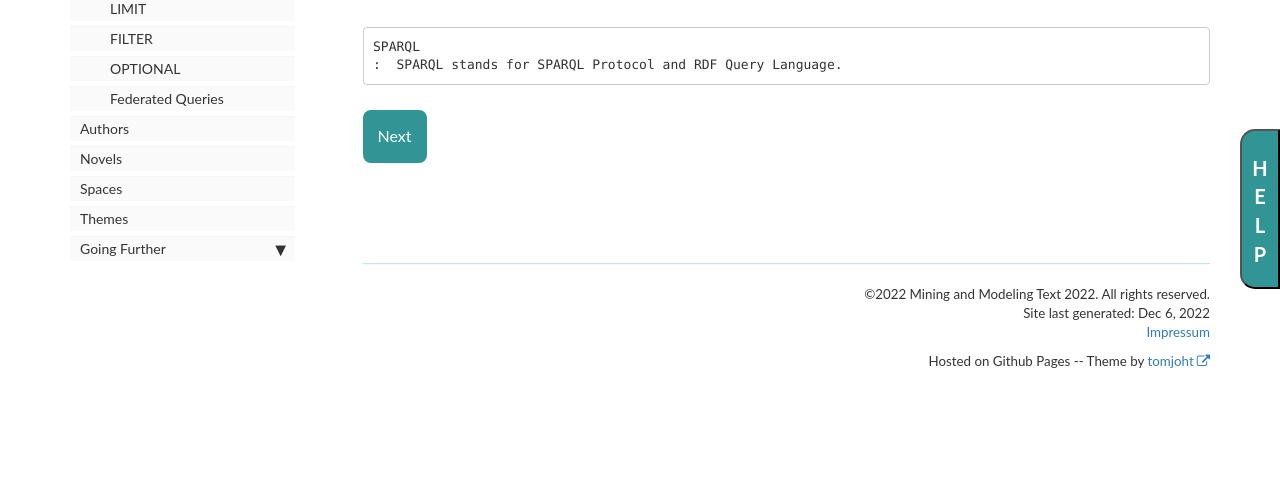
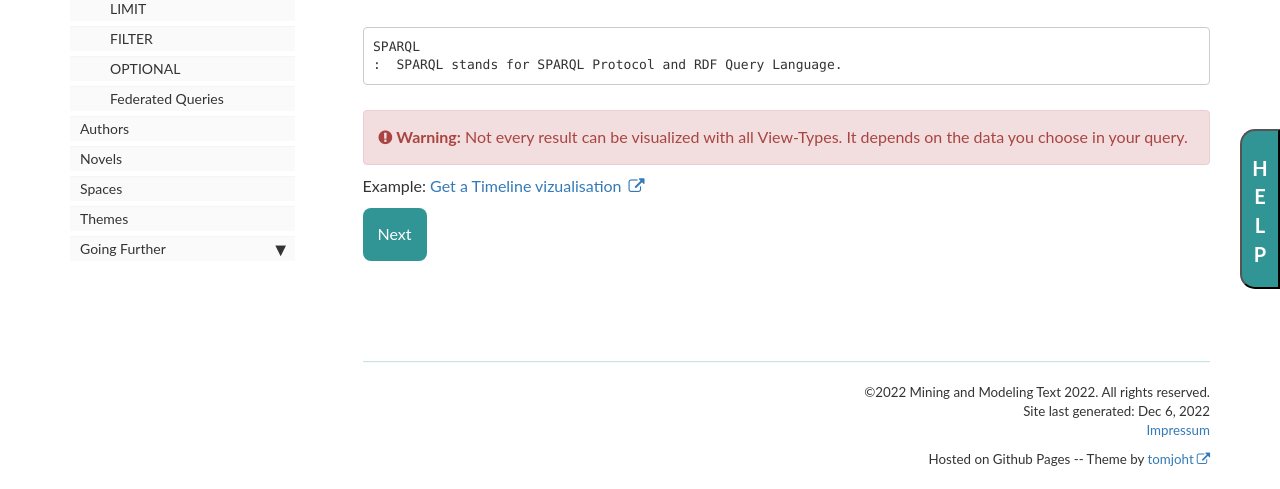
Before and after one commit to MiMoText/MiMoTextBase_Tutorial, a Jekyll site: the page built from pages/tutorial/getting_started.md, in a window 1280 px wide and 900 px high, scrolled down 726 px, cut to the strip 411-900 px from the top of the window. Built offline with Jekyll 4.4.1, drawn with Linux system fonts in a browser that asks for light colours; comment, search, counter and statistics services are not loaded; our own code applies the rules of GitHub Pages for plain Markdown files; before the commit the page ends 1528 px from its top, so only the background shows below that.

Commit message:
corrected typos in getting_started and added timeline example

````diff
--- a/pages/tutorial/getting_started.md
+++ b/pages/tutorial/getting_started.md
@@ -21,13 +21,16 @@ All novels are stored as items in our graph, comparable to a Wikidata item in th
 Follow the URL and let the query run by clicking on the "play"-Button. The results are visualized in a table as a default. Above the table, you can click on the arrow next to the eye. In the drop-down menu that pops up, you can choose different visualization options from the menu in order to display the results on a timeline, as a barchart, as a bubble chart and so on. Another way to display the results in a certain view is to specify it in the query itself. You can simply insert `#defaultView:Timeline` (for a timeline) or `#defaultView:BarChart` (for a barchart) or `#defaultView:Bubblechart` (for a bubble chart) in your SPARQL query.
 
 
-<p><iframe  style="width:100%;max-width:100%;height:450px" frameborder="0" allowfullscreen src="https://query.mimotext.uni-trier.de/#prefix%20wd%3A%3Chttp%3A%2F%2Fdata.mimotext.uni-trier.de%2Fentity%2F%3E%0Aprefix%20wdt%3A%3Chttp%3A%2F%2Fdata.mimotext.uni-trier.de%2Fprop%2Fdirect%2F%3E%20%0ASELECT%20DISTINCT%20%3Fbgrf%20%3Fitem%20%3Fauthorlabel%20%3FitemLabel%20%3Fyear%20%20%3Fnarrpers%20%20%3Ftonality%20%3Fpages%20%7B%0A%20%3Fitem%20wdt%3AP5%20%3Fauthor%3B%20%23%20who%20is%20the%20autorh%3F%0A%20%20%20%20%20%20%20wdt%3AP4%20%3Ftitle%3B%20%23%20what%20is%20the%20title%3F%0A%20%20%20%20%20%20%20wdt%3AP22%20%3Fbgrf%3B%20%20%23%20what%20is%20the%20identifier%20in%20the%20bibliographic%20metadata%3F%0A%20%20%20%20%20%20%20wdt%3AP9%20%3Fdate%3B%20%23%20what%20is%20the%20publication%20date%3F%0A%20%20%20OPTIONAL%20%7B%0A%20%20%20%3Fitem%20wdt%3AP27%20%3Fnarrpers%20.%0A%20%20%20%3Fitem%20wdt%3AP31%20%3Ftonality.%20%0A%20%20%20%20%3Fitem%20wdt%3AP25%20%3Fpages.%0A%20%7D%0A%20%20BIND%28YEAR%28%3Fdate%29%20as%20%3Fyear%29.%20%0A%20%3Fauthor%20rdfs%3Alabel%20%3Fauthorlabel.%0A%0A%20%20SERVICE%20wikibase%3Alabel%20%7B%20bd%3AserviceParam%20wikibase%3Alanguage%20%22en%22.%20%7D%0A%20bind%28if%28bound%28%3Fnarrpers%29%2C%20%3Fnarrpers%2C%20%22unbekannt%22%29%20as%20%3Fnormalized%29%0A%7D%0A%0AORDER%20BY%20%3Fyea" referrerpolicy="origin" sandbox="allow-scripts allow-same-origin allow-popups allow-forms"></iframe>
+<p><iframe  style="width:100%;max-width:100%;height:450px" frameborder="0" allowfullscreen src="https://tinyurl.com/2hppzzo7" referrerpolicy="origin" sandbox="allow-scripts allow-same-origin allow-popups allow-forms"></iframe>
                 </p>
 
 ```
 SPARQL
 :  SPARQL stands for SPARQL Protocol and RDF Query Language.
 ```
+{% include warning.html content="Not every result can be visualized with all View-Types. It depends on the data you choose in your query." %}
+
+Example: [Get a Timeline vizualisation ](https://tinyurl.com/2f2cl24e){:target="\_blank", rel: "noopener noreferrer"}
 
 <!-- [Previous](./tutorial_index.html){: .btn-primary}--> [Next](./select.html){: .btn-primary}
 
````
